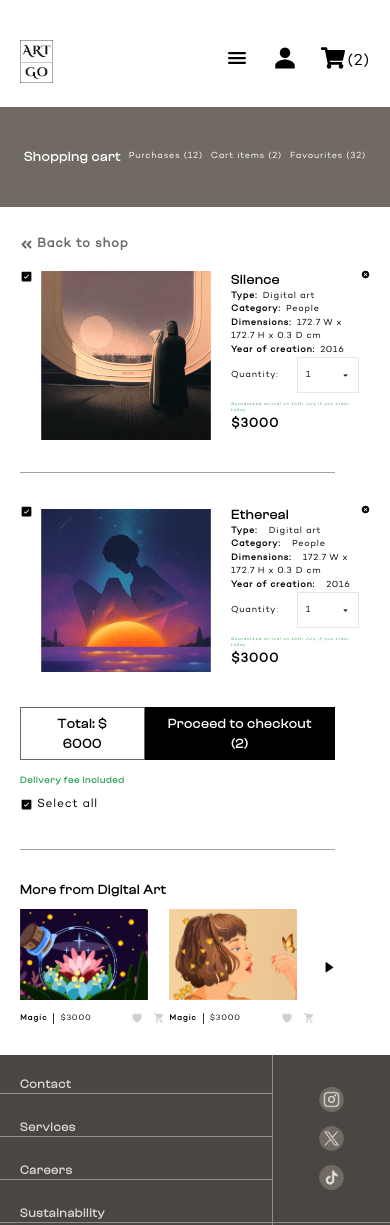
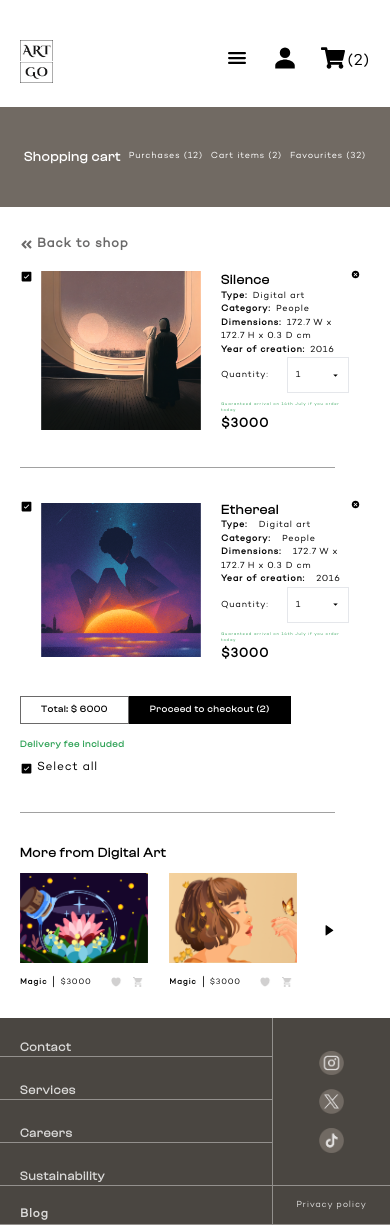
Before and after one commit to OSKIconcept/art-go, a React (Vite) app: page /cart in a window 390 px wide. Shown: the top 1225 px of the page. Built offline with nearby package versions, Linux system fonts and the light colour scheme.

Commit message:
more adjustments

```diff
--- a/src/components/Art.jsx
+++ b/src/components/Art.jsx
@@ -84,11 +84,11 @@ const data = [
 
 const Art = () => {
   return (
-    <div className="flex gap-12 flex-wrap w-full ">
+    <div className="flex md:gap-12 gap-7 flex-wrap w-full ">
       {data.map((art, i) => (
-        <div className="flex-1 basis-1/3 flex flex-col gap-6" key={i}>
+        <div className="flex-1 basis-1/3 flex flex-col md:gap-6 gap-3" key={i}>
           <img className="w-full h-full object-cover" src={art.image} />
-          <div className="flex  justify-between items-center md:px-4 px-2">
+          <div className="flex  justify-between items-center md:px-4 ">
             <div className="flex justify-center items-center">
               <h3 className="font-bold text-[13px] sm:text-[15px] md:text-[20px] lg:text-[32px]">
                 {art.name}
--- a/src/components/Carts.jsx
+++ b/src/components/Carts.jsx
@@ -31,7 +31,7 @@ const Carts = () => {
           <IoIosCheckbox className="" />
         </h3>
         <img
-          className="md:w-[320px] lg:w-[540px] w-[170px] h-[170px] md:h-[320px] lg:h-[540px] object-contain "
+          className="md:w-[320px] lg:w-[540px] w-[160px] h-[160px] md:h-[320px] lg:h-[540px] object-contain "
           src={people}
         />
         <div className="flex md:gap-4 gap-0.5 justify-start items-start">
@@ -89,7 +89,7 @@ const Carts = () => {
           <IoIosCheckbox className="" />
         </h3>
         <img
-          className="md:w-[320px] lg:w-[540px] w-[170px] h-[170px] md:h-[320px] lg:h-[540px] object-contain "
+          className="md:w-[320px] lg:w-[540px] w-[160px] h-[160px] md:h-[320px] lg:h-[540px] object-contain "
           src={sun}
         />
         <div className="flex md:gap-4 gap-0.5 justify-start items-start">
@@ -141,11 +141,13 @@ const Carts = () => {
 
       <div className="flex items-center justify-start md:pb-10 pb-3.5 w-[90%]">
         <div className="text-[40px] text-black text-center font-bold md:px-[55px] px-[20px] md:py-4 py-1.5 border-[#161515A3] border ">
-          <h3 className="font-clash">Total: $ 6000</h3>
+          <h3 className="font-clash text-[9px] sm:text-[15px] md:text-[22px] lg:text-[40px]">
+            Total: $ 6000
+          </h3>
         </div>
 
         <div className="text-[40px] text-white text-center font-bold md:px-[56px] px-[21px] md:py-[17px] py-[7px] bg-black hover:bg-gray-800 ">
-          <h3 className="font-clash">
+          <h3 className="font-clash text-[9px] sm:text-[15px] md:text-[22px] lg:text-[40px]">
             <Link to="/checkout"> Proceed to checkout (2)</Link>
           </h3>
         </div>
@@ -167,7 +169,7 @@ const Carts = () => {
         <div className="flex items-center justify-start md:gap-2 gap-1">
           <div className=" flex flex-col md:gap-6 gap-3">
             <img className="w-[88%]" src={bottle} />
-            <div className="flex md:gap-[30px] gap-[40px] justify-start items-center overflow-x-hidden  ">
+            <div className="flex   justify-between items-center w-[85%]   ">
               <div className="flex gap-1.2 justify-center items-center">
                 <p className="font-bold lg:text-[32px] md:text-[18px] sm:text-[14px] text-[8px]">
                   Magic
@@ -194,7 +196,7 @@ const Carts = () => {
           </div>
           <div className=" flex flex-col md:gap-6 gap-3">
             <img className="w-[88%]" src={butterfly} />
-            <div className="flex md:gap-[30px] gap-[40px] justify-start items-center">
+            <div className="flex w-[85%] justify-between items-center">
               <div className="flex gap-1.2 justify-center items-center">
                 <p className="font-bold lg:text-[32px] md:text-[18px] text-[8px] sm:text-[14px]">
                   Magic
--- a/src/pages/CheckoutPage.jsx
+++ b/src/pages/CheckoutPage.jsx
@@ -41,7 +41,7 @@ const CheckoutPage = () => {
 
       <div className="mx-auto max-w-[1511px] px-[20px]">
         <div className=" pb-3 pt-8 ">
-          <div className="flex md:gap-[250px] gap-[100px] items-center justify-start pb-6">
+          <div className="flex md:gap-[250px] gap-[80px] items-center justify-start pb-6">
             <h2 className="font-bold font-clash ">Shipping details</h2>
             <div className="flex gap-2 border justify-center items-center md:p-3 p-2  ">
               <p>Change address</p>
```
